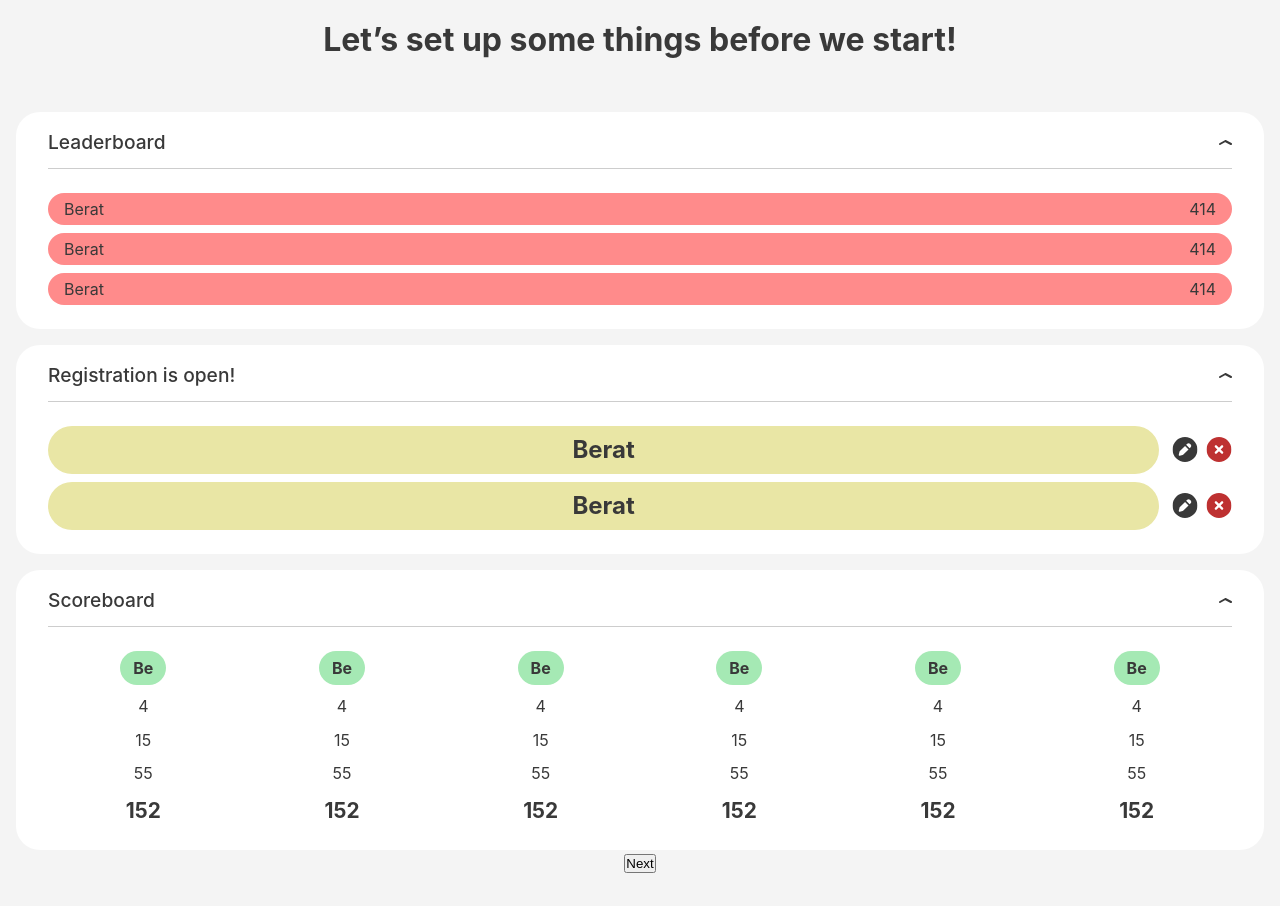
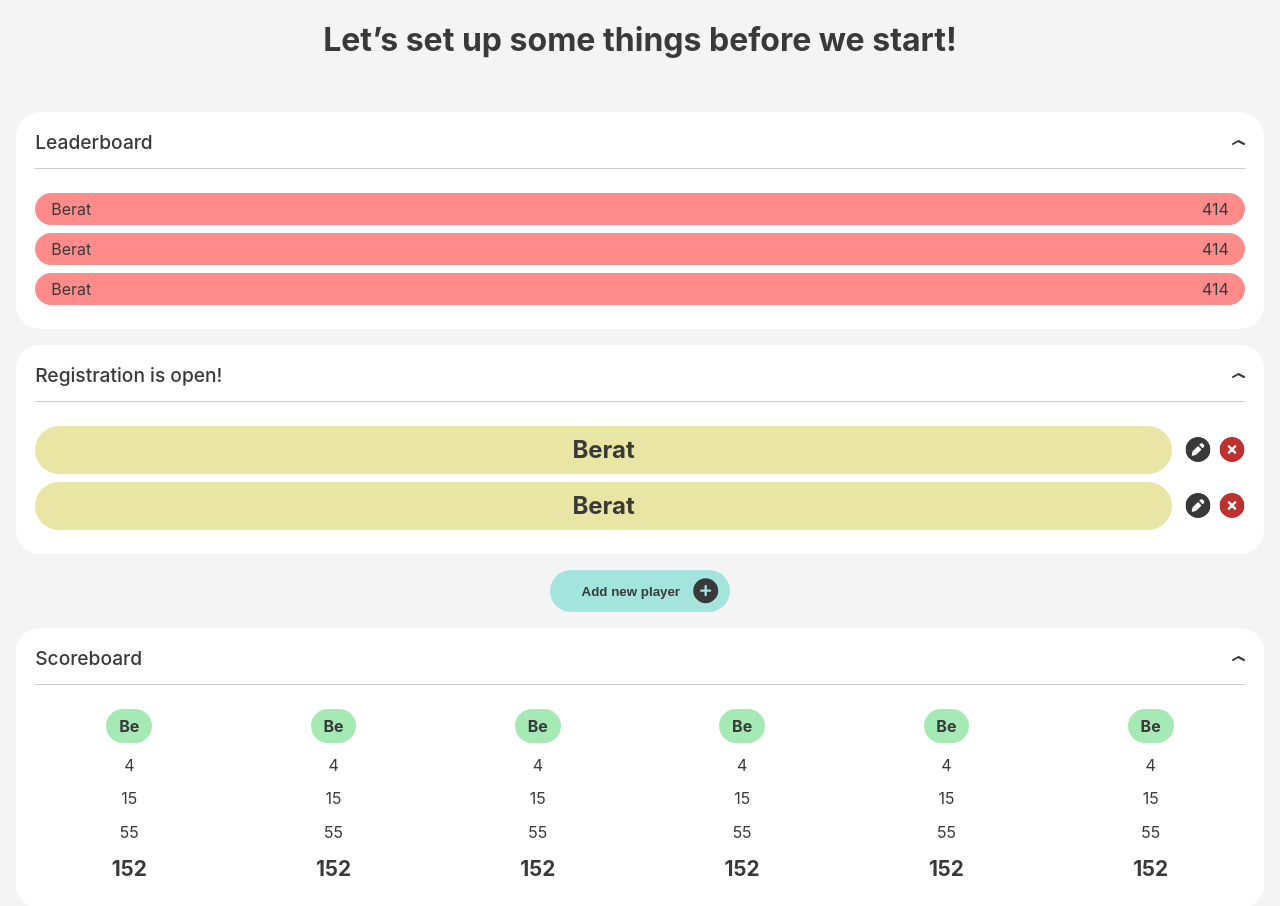
Before and after one commit to beratukiqi/inlamningsuppgift2-solo-BeratUkiqi, a React (Vite) app: page / in a window 1280 px wide. Shown: the top 906 px of the page. Built offline with nearby package versions, Linux system fonts and the light colour scheme.

Commit message:
Primary & Secondary buttons styled

```diff
--- a/src/App.css
+++ b/src/App.css
@@ -10,4 +10,5 @@
     width: 100%;
     gap: 0.5rem;
     overflow: scroll;
+    gap: 1rem;
 }
--- a/src/components/ContentContainer.jsx
+++ b/src/components/ContentContainer.jsx
@@ -21,7 +21,7 @@ function ContentContainer({ title, renderContent }) {
                     />
                 </svg>
             </header>
-            {renderContent()}
+            {renderContent && renderContent()}
         </section>
     );
 }
--- a/src/components/PrimaryButton.jsx
+++ b/src/components/PrimaryButton.jsx
@@ -1,3 +1,5 @@
+import style from "../styles/components/PrimaryButton.module.scss";
+
 import { useNavigate } from "react-router-dom";
 
 function PrimaryButton({ path, title, action }) {
@@ -8,7 +10,11 @@ function PrimaryButton({ path, title, action }) {
         navigate(path); // Navigates to the next page
     };
 
-    return <button onClick={handleClick}>{title}</button>;
+    return (
+        <button className={style.PrimaryButton} onClick={handleClick}>
+            {title}
+        </button>
+    );
 }
 
 export default PrimaryButton;
--- a/src/components/SecondaryButton.jsx
+++ b/src/components/SecondaryButton.jsx
@@ -1,5 +1,41 @@
-function SecondaryButton() {
-    return <h1>SecondaryButton</h1>;
+import style from "../styles/components/SecondaryButton.module.scss";
+
+function SecondaryButton({ title, action }) {
+    const handleClick = () => {
+        action && action();
+    };
+
+    return (
+        <>
+            <button className={style.SecondaryButton} onClick={handleClick}>
+                {title} {/* Add buttom icon */}
+                <svg
+                    width="36"
+                    height="36"
+                    viewBox="0 0 36 36"
+                    fill="none"
+                    xmlns="http://www.w3.org/2000/svg"
+                >
+                    <g clip-path="url(#clip0_50_274)">
+                        <path
+                            d="M26.5165 26.5165C28.8607 24.1723 30.1777 20.9929 30.1777 17.6777C30.1777 14.3625 28.8607 11.183 26.5165 8.83884C24.1723 6.49463 20.9929 5.17767 17.6777 5.17767C14.3625 5.17767 11.183 6.49463 8.83883 8.83884C6.49463 11.183 5.17767 14.3625 5.17767 17.6777C5.17767 20.9929 6.49463 24.1723 8.83883 26.5165C11.183 28.8607 14.3625 30.1777 17.6777 30.1777C20.9929 30.1777 24.1723 28.8607 26.5165 26.5165ZM12.0843 17.6777C12.0843 17.0286 12.6092 16.5038 13.2548 16.5072H16.5003V13.2617C16.5003 12.6126 17.0251 12.0878 17.6708 12.0913C18.3164 12.0947 18.8447 12.6161 18.8412 13.2617L18.8412 16.5072L22.0867 16.5072C22.7358 16.5072 23.2606 17.032 23.2572 17.6777C23.2537 18.3233 22.7324 18.8516 22.0867 18.8481L18.8412 18.8481L18.8412 22.0936C18.8412 22.7427 18.3164 23.2675 17.6708 23.2641C17.0251 23.2606 16.4969 22.7393 16.5003 22.0936V18.8481H13.2548C12.6057 18.8481 12.0809 18.3233 12.0843 17.6777Z"
+                            fill="#393939"
+                        />
+                    </g>
+                    <defs>
+                        <clipPath id="clip0_50_274">
+                            <rect
+                                width="25"
+                                height="25"
+                                fill="white"
+                                transform="translate(0 17.6777) rotate(-45)"
+                            />
+                        </clipPath>
+                    </defs>
+                </svg>
+            </button>
+        </>
+    );
 }
 
 export default SecondaryButton;
--- a/src/pages/LandingPage.jsx
+++ b/src/pages/LandingPage.jsx
@@ -7,6 +7,7 @@ import PlayerCardBig from "../components/PlayerCardBig";
 import ScoreBoard from "../components/ScoreBoard";
 import Leaderboard from "../components/Leaderboard";
 import PlayerSetup from "../components/PlayerSetup";
+import SecondaryButton from "../components/SecondaryButton";
 
 const player = {
     name: "Berat",
@@ -38,6 +39,7 @@ function LandingPage() {
                     title={"Registration is open!"}
                     renderContent={() => <PlayerSetup />}
                 />
+                <SecondaryButton title={"Add new player"} />
                 <ContentContainer
                     title={"Scoreboard"}
                     renderContent={() => <ScoreBoard />}
--- a/src/styles/components/ContentContainer.module.scss
+++ b/src/styles/components/ContentContainer.module.scss
@@ -4,7 +4,7 @@
     align-items: center;
     justify-content: center;
     background: white;
-    padding: 1rem 2rem 1.5rem 2rem;
+    padding: 1rem 1.2rem 1.5rem 1.2rem;
     border-radius: 1.5rem;
     gap: 0.5rem;
 
--- a/src/styles/components/PrimaryButton.module.scss
+++ b/src/styles/components/PrimaryButton.module.scss
@@ -0,0 +1,10 @@
+.PrimaryButton {
+    width: 100%;
+    padding: 1rem 2rem;
+    border-radius: 5rem;
+    border-style: none;
+    font-weight: 700;
+    font-size: 1.5rem;
+    color: white;
+    background-color: #393939;
+}
--- a/src/styles/components/SecondaryButton.module.scss
+++ b/src/styles/components/SecondaryButton.module.scss
@@ -0,0 +1,12 @@
+.SecondaryButton {
+    display: flex;
+    align-items: center;
+    margin: auto;
+    padding: 0.2rem 0.4rem 0.2rem 2rem;
+    gap: 0.5rem;
+    border-radius: 5rem;
+    border-style: none;
+    background-color: #a3e5dd;
+    color: #393939;
+    font-weight: 700;
+}
```
Also changed, not shown: src/assets/add-button.svg (added).
